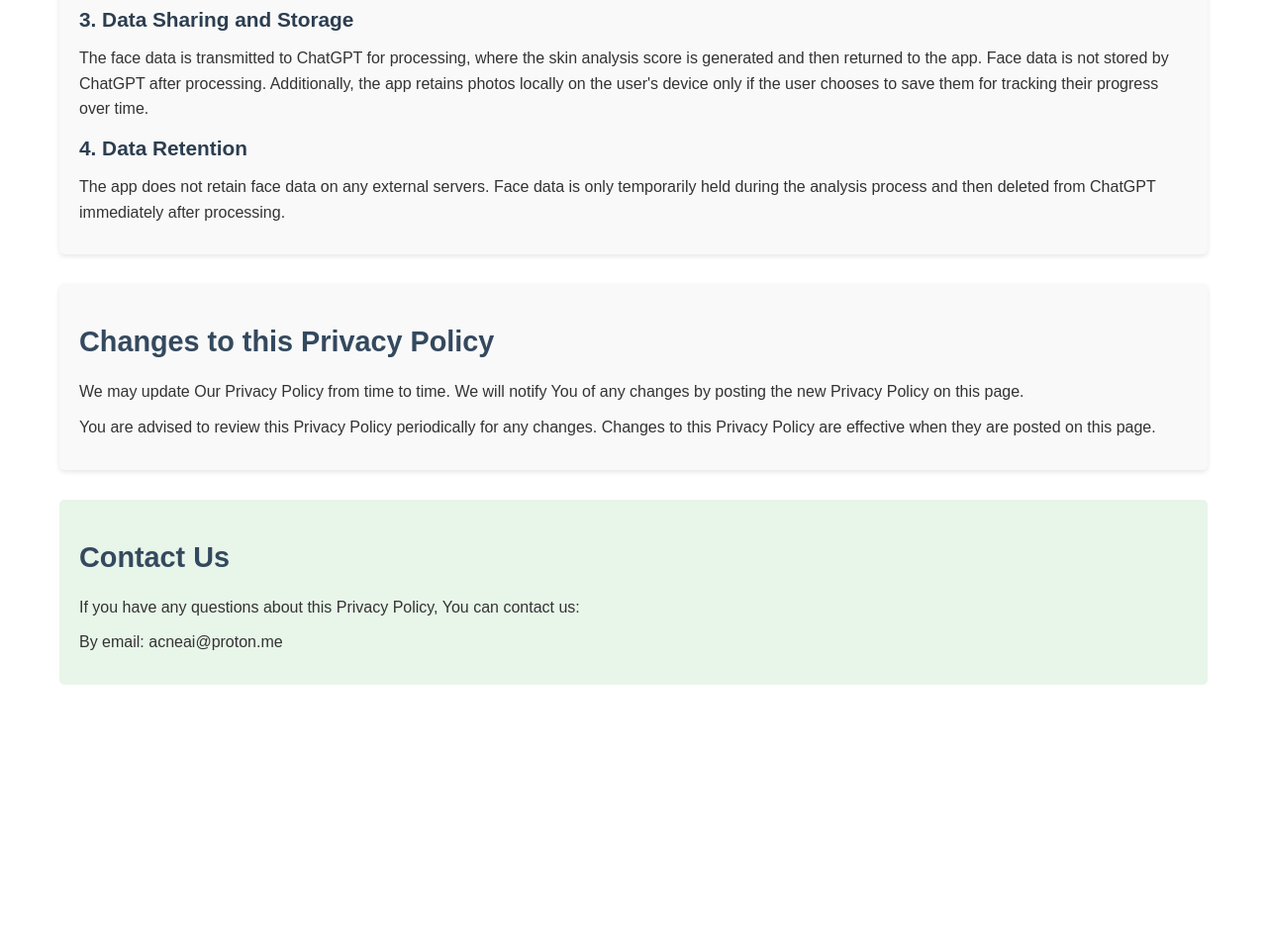
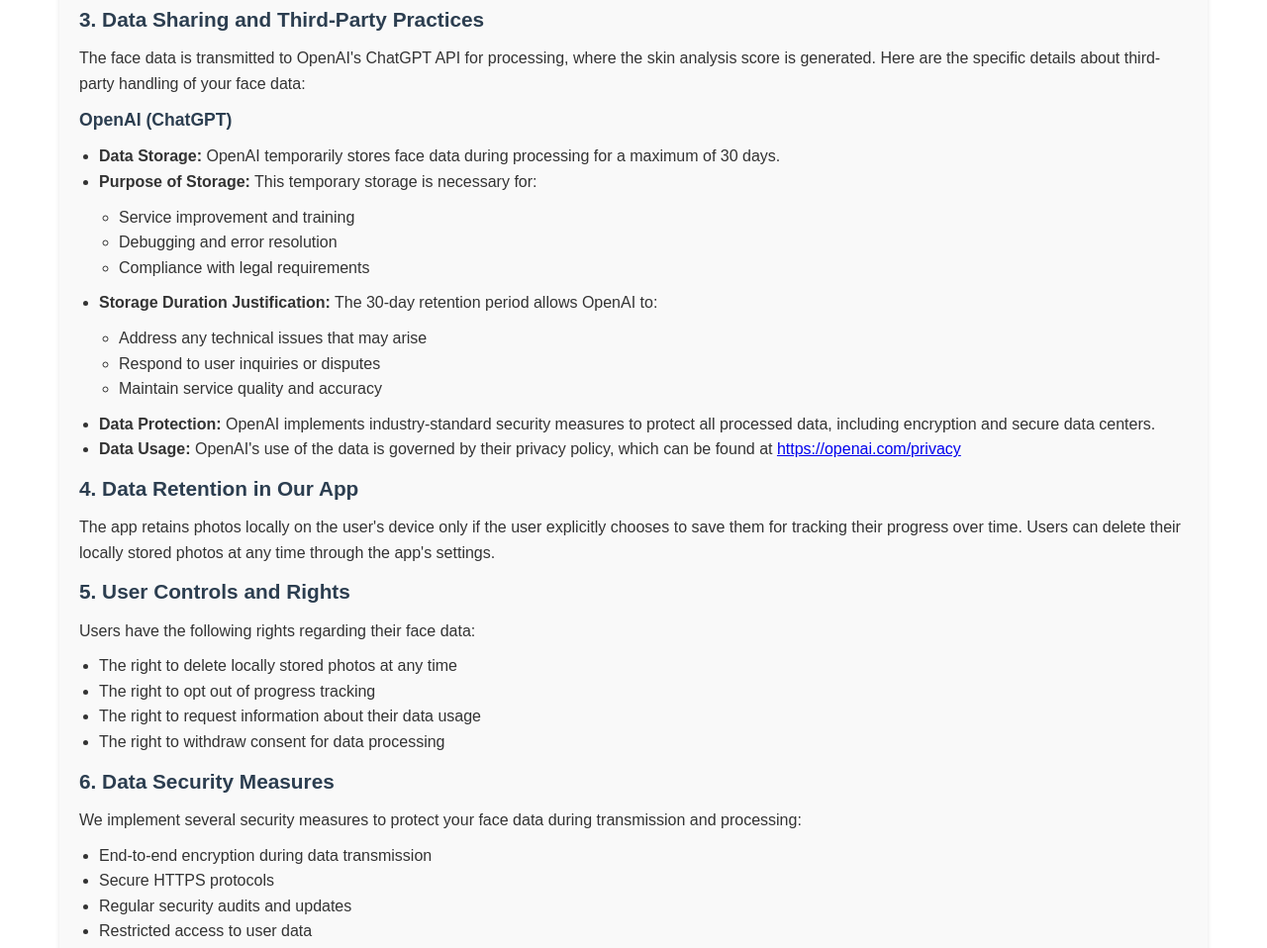
Before and after one commit to kwam12/privacypolicy, a plain HTML site: page index.html in a window 1280 px wide. Shown: the part 1295-2253 px from the top of the page at 99% size. Before the commit the page ends 2007 px from the top, so only its background shows below. Drawn offline with Linux system fonts and the light colour scheme.

Commit message:
Update index.html

```diff
--- a/index.html
+++ b/index.html
@@ -38,12 +38,22 @@
             color: #2c3e50;
         }
 
+        h4 {
+            font-size: 1.1em;
+            margin: 10px 0;
+            color: #2c3e50;
+        }
+
         p {
             margin: 10px 0;
         }
 
         ul {
             margin: 10px 0 10px 20px;
+        }
+
+        ul ul {
+            margin-left: 20px;
         }
 
         .last-updated {
@@ -116,7 +126,6 @@
         </ul>
     </div>
 
-    <!-- Additional sections following the same pattern -->
     <div class="section">
         <h2>Face Data and Photo Analysis</h2>
         <h3>1. What face data does the app collect?</h3>
@@ -125,11 +134,50 @@
         <h3>2. Use of Face Data</h3>
         <p>The face data (user-submitted photo) is solely used to analyze skin health, specifically for identifying potential skin issues such as acne, dryness, or uneven tone, and to generate a personalized skincare score. This analysis is done in real time and only for the user's immediate viewing.</p>
 
-        <h3>3. Data Sharing and Storage</h3>
-        <p>The face data is transmitted to ChatGPT for processing, where the skin analysis score is generated and then returned to the app. Face data is not stored by ChatGPT after processing. Additionally, the app retains photos locally on the user's device only if the user chooses to save them for tracking their progress over time.</p>
+        <h3>3. Data Sharing and Third-Party Practices</h3>
+        <p>The face data is transmitted to OpenAI's ChatGPT API for processing, where the skin analysis score is generated. Here are the specific details about third-party handling of your face data:</p>
 
-        <h3>4. Data Retention</h3>
-        <p>The app does not retain face data on any external servers. Face data is only temporarily held during the analysis process and then deleted from ChatGPT immediately after processing.</p>
+        <h4>OpenAI (ChatGPT)</h4>
+        <ul>
+            <li><strong>Data Storage:</strong> OpenAI temporarily stores face data during processing for a maximum of 30 days.</li>
+            <li><strong>Purpose of Storage:</strong> This temporary storage is necessary for:
+                <ul>
+                    <li>Service improvement and training</li>
+                    <li>Debugging and error resolution</li>
+                    <li>Compliance with legal requirements</li>
+                </ul>
+            </li>
+            <li><strong>Storage Duration Justification:</strong> The 30-day retention period allows OpenAI to:
+                <ul>
+                    <li>Address any technical issues that may arise</li>
+                    <li>Respond to user inquiries or disputes</li>
+                    <li>Maintain service quality and accuracy</li>
+                </ul>
+            </li>
+            <li><strong>Data Protection:</strong> OpenAI implements industry-standard security measures to protect all processed data, including encryption and secure data centers.</li>
+            <li><strong>Data Usage:</strong> OpenAI's use of the data is governed by their privacy policy, which can be found at <a href="https://openai.com/privacy">https://openai.com/privacy</a></li>
+        </ul>
+
+        <h3>4. Data Retention in Our App</h3>
+        <p>The app retains photos locally on the user's device only if the user explicitly chooses to save them for tracking their progress over time. Users can delete their locally stored photos at any time through the app's settings.</p>
+
+        <h3>5. User Controls and Rights</h3>
+        <p>Users have the following rights regarding their face data:</p>
+        <ul>
+            <li>The right to delete locally stored photos at any time</li>
+            <li>The right to opt out of progress tracking</li>
+            <li>The right to request information about their data usage</li>
+            <li>The right to withdraw consent for data processing</li>
+        </ul>
+
+        <h3>6. Data Security Measures</h3>
+        <p>We implement several security measures to protect your face data during transmission and processing:</p>
+        <ul>
+            <li>End-to-end encryption during data transmission</li>
+            <li>Secure HTTPS protocols</li>
+            <li>Regular security audits and updates</li>
+            <li>Restricted access to user data</li>
+        </ul>
     </div>
 
     <div class="section">
```
